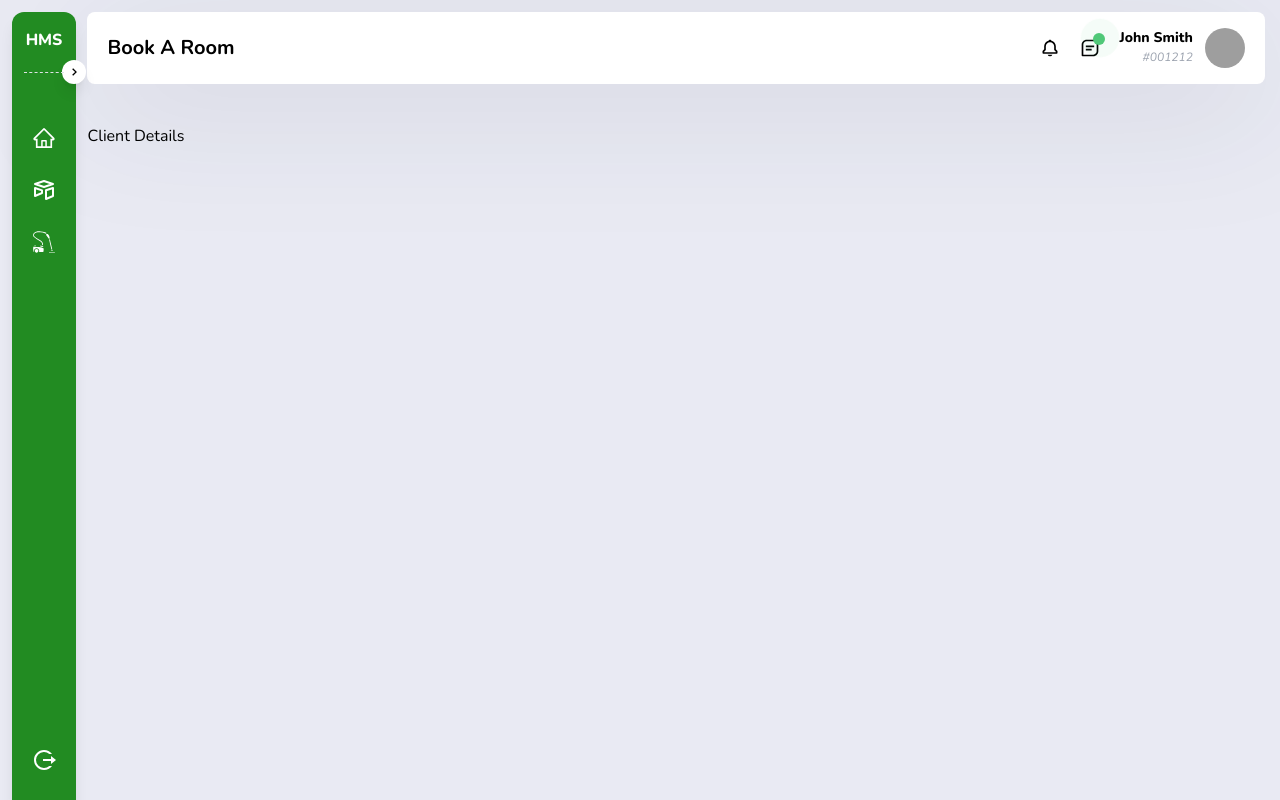
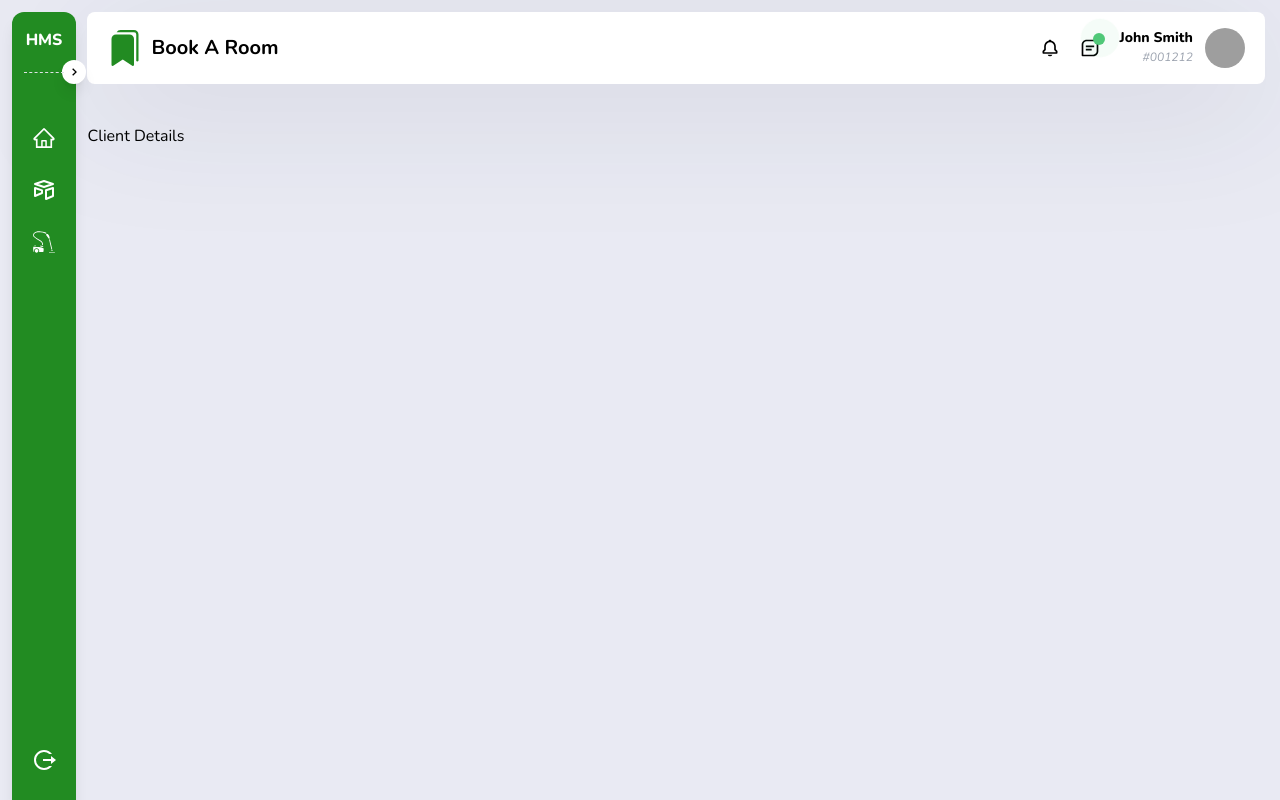
Before and after one commit to Baayeh/hotel-management, a React (Vite) app: page /booking in a window 1280 px wide. Built offline with nearby package versions, Linux system fonts and the light colour scheme; grey boxes are pictures that could not be loaded.

Commit message:
Update TopNavBar for booking rooms

```diff
--- a/src/components/layouts/TopNavbar.jsx
+++ b/src/components/layouts/TopNavbar.jsx
@@ -1,6 +1,6 @@
 import { RiBuilding2Fill, RiReservedLine } from 'react-icons/ri';
 import { BiBell, BiMessageSquareDetail } from 'react-icons/bi';
-import { BsCalendar2Check, BsSignpostSplit } from 'react-icons/bs';
+import { BsCalendar2Check, BsSignpostSplit, BsBookmarksFill } from 'react-icons/bs';
 import { FiUsers } from 'react-icons/fi';
 import { useLocation } from 'react-router-dom';
 import { NavLink } from 'react-router-dom';
@@ -38,7 +38,10 @@ const TopNavbar = ({ sidebarFullWidth }) => {
         </ul>
       );
     } else if (location.pathname.startsWith('/booking')) {
-      return <div className="font-bold md:text-lg lg:text-xl flex items-center">Book A Room</div>;
+      return <div className="font-bold md:text-lg lg:text-xl flex items-center">
+        <BsBookmarksFill className="text-4xl mr-2 text-primaryColor" />
+        <span>Book A Room</span>
+      </div>;
     }
   };
 
```
